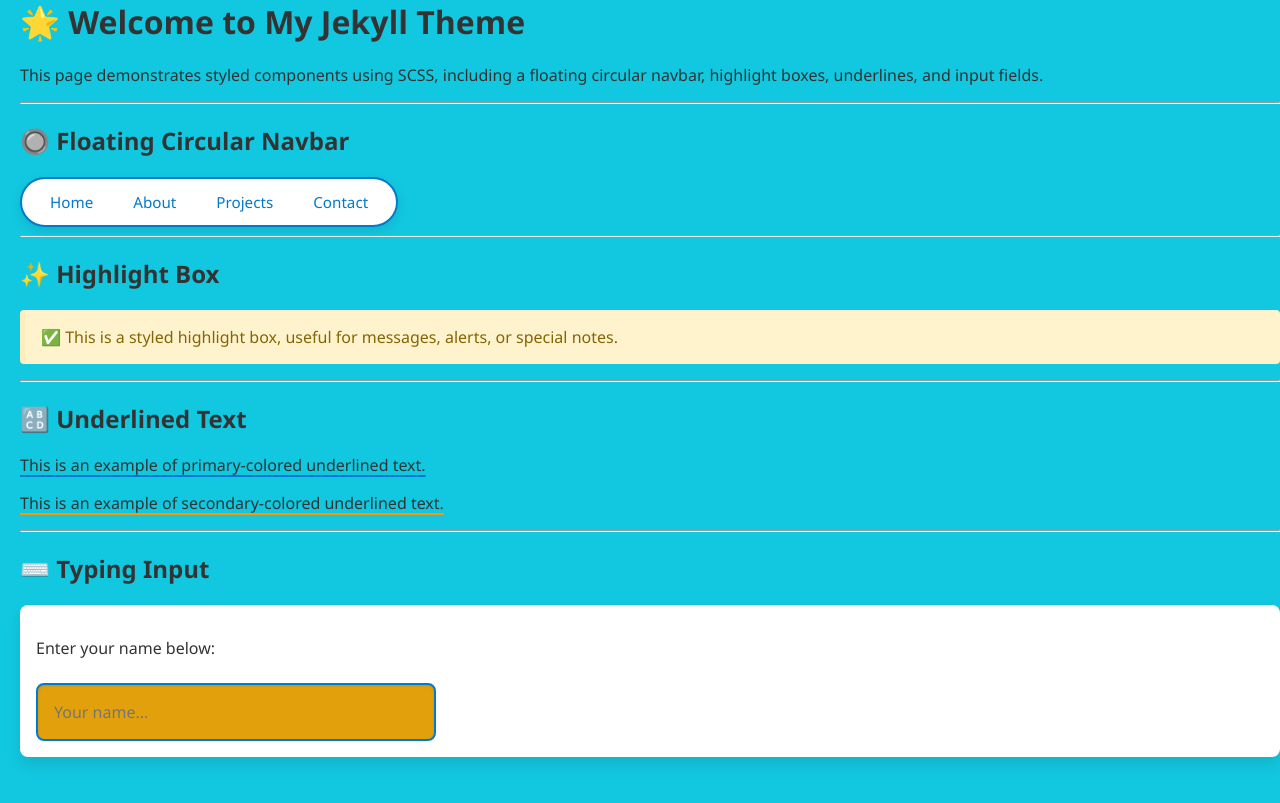
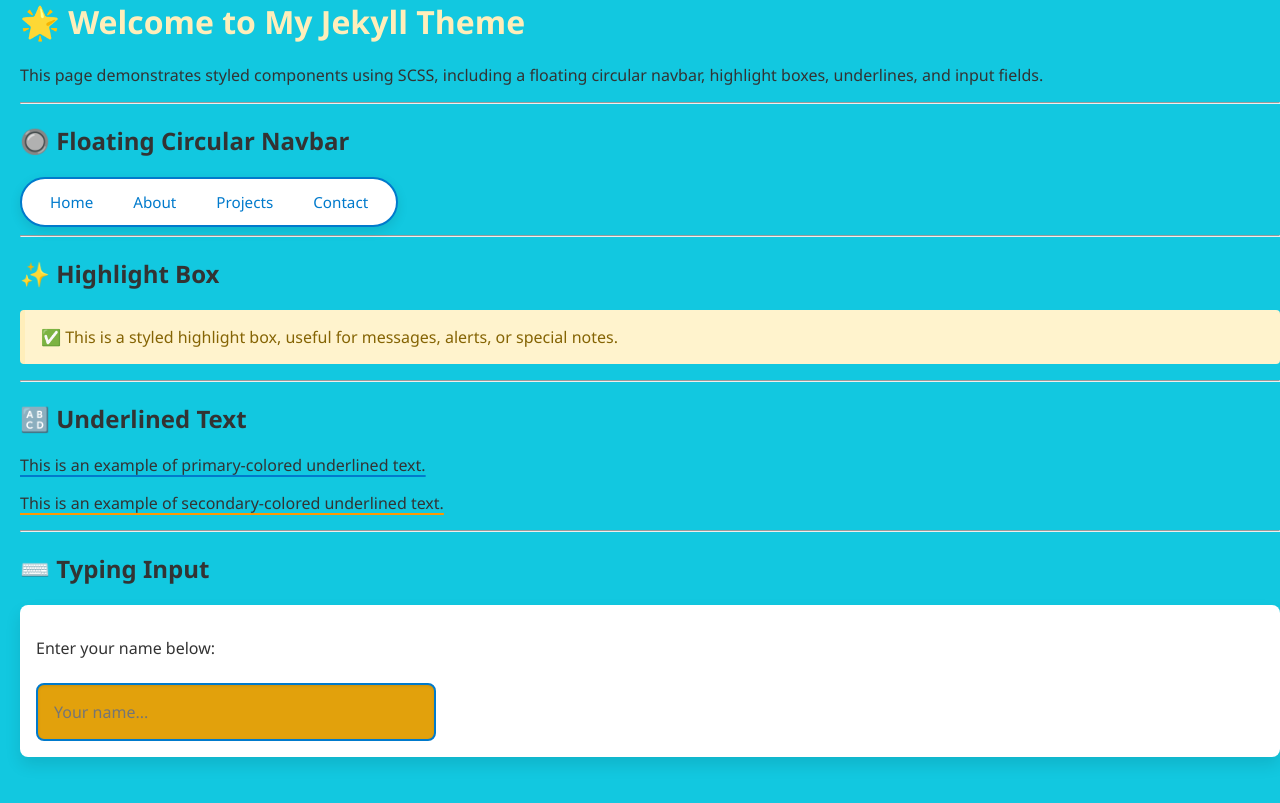
Before and after one commit to v659/jekyll_theme-new-v659, a Jekyll site: the page built from index.md, in a window 1280 px wide. Shown: the top 803 px of the page. Built offline with Jekyll 4.4.1, drawn with Linux system fonts in a browser that asks for light colours.

Commit message:
update base.scss

```diff
--- a/_sass/base.scss
+++ b/_sass/base.scss
@@ -31,6 +31,9 @@ body {
   margin-left: 20px;
 }
 
+h1 {
+  color: #ffeeba;
+}
 // Layout
 .container {
   max-width: 960px;
```
